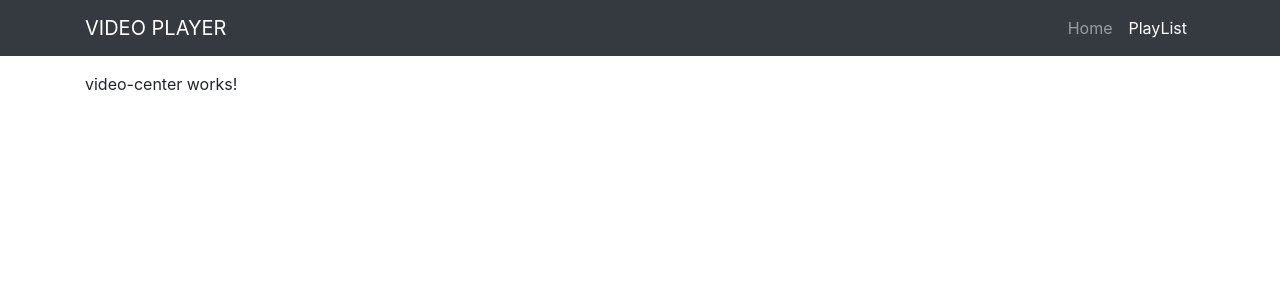
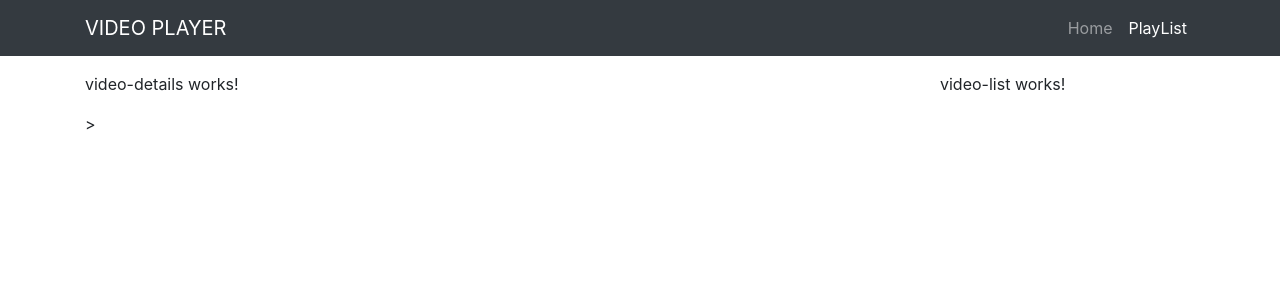
Before and after one commit to Twinklehingu/meanDemo, an Angular app: page /videos in a window 1280 px wide. Shown: the top 300 px of the page. Built offline with nearby package versions, Linux system fonts and the light colour scheme.

Commit message:
added new page in the video player

```diff
--- a/src/app/app.module.ts
+++ b/src/app/app.module.ts
@@ -5,12 +5,16 @@ import { AppRoutingModule } from './app-routing.module';
 import { AppComponent } from './app.component';
 import { HomeComponent } from './home/home.component';
 import { VideoCenterComponent } from './video-center/video-center.component';
+import { VideoListComponent } from './video-list/video-list.component';
+import { VideoDetailsComponent } from './video-details/video-details.component';
 
 @NgModule({
   declarations: [
     AppComponent,
     HomeComponent,
-    VideoCenterComponent
+    VideoCenterComponent,
+    VideoListComponent,
+    VideoDetailsComponent
   ],
   imports: [
     BrowserModule,
--- a/src/app/home/home.component.html
+++ b/src/app/home/home.component.html
@@ -1 +1,3 @@
-<p>home works!</p>
+<div class="jumbotron">
+    <h1>Video Player</h1>
+</div>
--- a/src/app/video-center/video-center.component.html
+++ b/src/app/video-center/video-center.component.html
@@ -1 +1,8 @@
-<p>video-center works!</p>
+<div class="row">
+    <div class="col-sm-9">
+        <video-details></video-details>
+    </div>
+    <div class="col-sm-3">
+        <video-list></video-list>
+    </div>
+</div>>
--- a/src/app/video-center/video-center.component.ts
+++ b/src/app/video-center/video-center.component.ts
@@ -1,7 +1,7 @@
 import { Component, OnInit } from '@angular/core';
 
 @Component({
-  selector: 'app-video-center',
+  selector: 'video-center',
   templateUrl: './video-center.component.html',
   styleUrls: ['./video-center.component.css']
 })
--- /dev/null
+++ b/src/app/video-details/video-details.component.html
@@ -0,0 +1 @@
+<p>video-details works!</p>
--- /dev/null
+++ b/src/app/video-details/video-details.component.ts
@@ -0,0 +1,15 @@
+import { Component, OnInit } from '@angular/core';
+
+@Component({
+  selector: 'video-details',
+  templateUrl: './video-details.component.html',
+  styleUrls: ['./video-details.component.css']
+})
+export class VideoDetailsComponent implements OnInit {
+
+  constructor() { }
+
+  ngOnInit(): void {
+  }
+
+}
--- /dev/null
+++ b/src/app/video-list/video-list.component.html
@@ -0,0 +1 @@
+<p>video-list works!</p>
--- /dev/null
+++ b/src/app/video-list/video-list.component.ts
@@ -0,0 +1,15 @@
+import { Component, OnInit } from '@angular/core';
+
+@Component({
+  selector: 'video-list',
+  templateUrl: './video-list.component.html',
+  styleUrls: ['./video-list.component.css']
+})
+export class VideoListComponent implements OnInit {
+
+  constructor() { }
+
+  ngOnInit(): void {
+  }
+
+}
```
Also changed, not shown: src/app/video-details/video-details.component.css (added), src/app/video-list/video-list.component.css (added), 2 other files (tests, documents, lock files or other folders).
